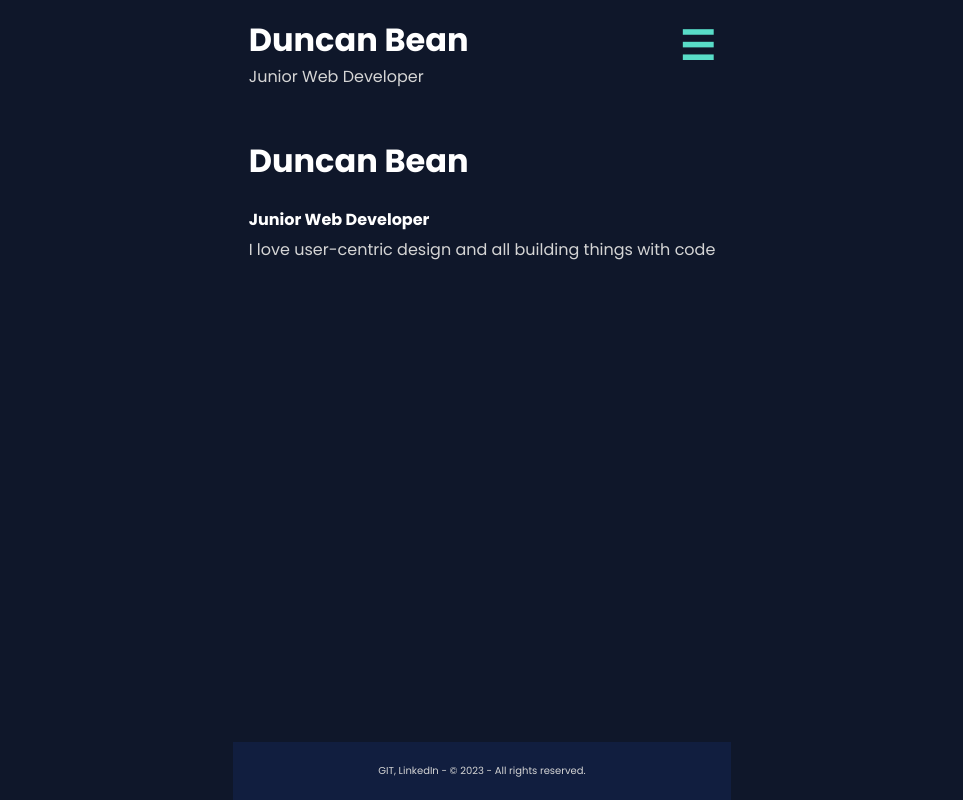
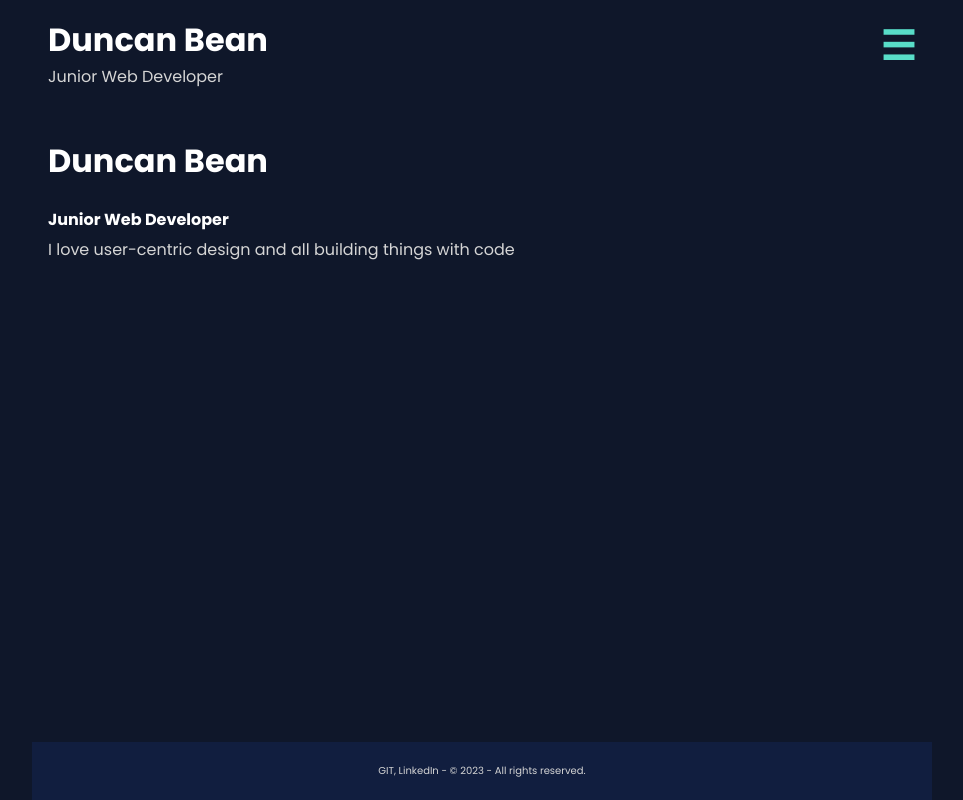
Before and after one commit to Dunconius/portfolio2024, a React (Create React App) app: page / in a window 1280 px wide. Shown: the whole page, without its empty margins (158-1121 px from the left). Built offline with nearby package versions, Linux system fonts and the light colour scheme.

Commit message:
feat: breakpoints working

```diff
--- a/src/components/Header.jsx
+++ b/src/components/Header.jsx
@@ -7,6 +7,11 @@ const Header = ({onChangeTheme}) => {
 
     const toggleMenu = () => {
         setIsOpen(!isOpen);
+    };
+
+    const handleThemeChange = (theme) => {
+        onChangeTheme(theme);
+        setIsOpen(false);
     };
 
 
@@ -31,9 +36,9 @@ const Header = ({onChangeTheme}) => {
                     <NavLink to="/contact" onClick={() => setIsOpen(false)}>Contact</NavLink>
                 </div>
                 <div id="theme-links">
-                    <button onClick={() => onChangeTheme('light-theme}')}>Light Mode</button>
-                    <button onClick={() => onChangeTheme('dark-theme')}>Dark Mode</button>
-                    <button onClick={() => onChangeTheme('neon-theme')}>Neon</button>
+                    <button onClick={() => handleThemeChange('light-theme}')}>Light Mode</button>
+                    <button onClick={() => handleThemeChange('dark-theme')}>Dark Mode</button>
+                    <button onClick={() => handleThemeChange('neon-theme')}>Neon</button>
                 </div>
             </nav>
         </header>
--- a/src/styles/index.css
+++ b/src/styles/index.css
@@ -7,6 +7,12 @@
   font-family: 'Poppins', sans-serif;
   -webkit-font-smoothing: antialiased;
   -moz-osx-font-smoothing: grayscale;
+
+}
+
+#root {
+  display: flex;
+  justify-content: center;
 }
 
 body {
@@ -14,9 +20,7 @@ body {
   background-color: var(--background-color);
   color: var(--text-color);
   min-height: 100vh;
-  display: flex;
-  flex-direction: column;
-  align-items: center;
+
 }
 
 code {
@@ -27,6 +31,7 @@ code {
 .main-container {
   display: flex;
   flex-direction: column;
+  flex: 1 1 auto;
   min-height: 100vh;
   max-width: var(--page-width);
 }
```
